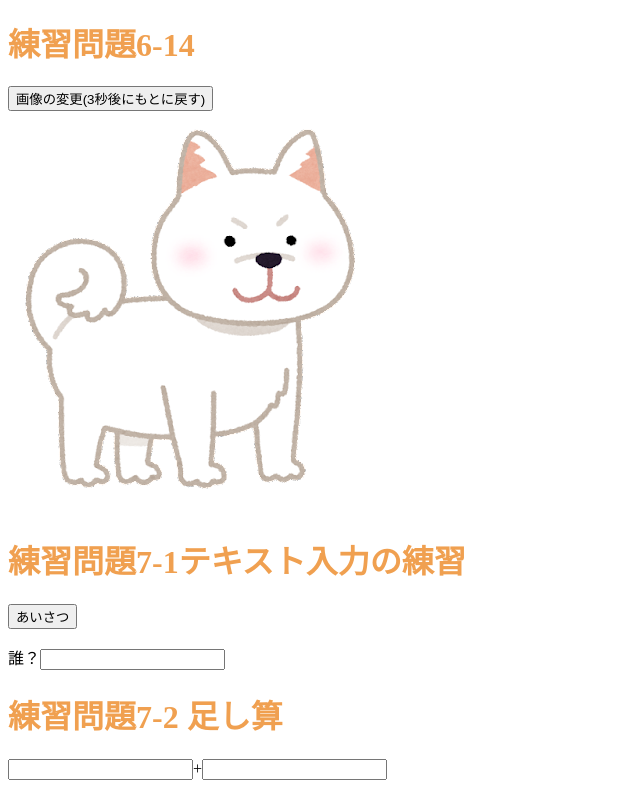
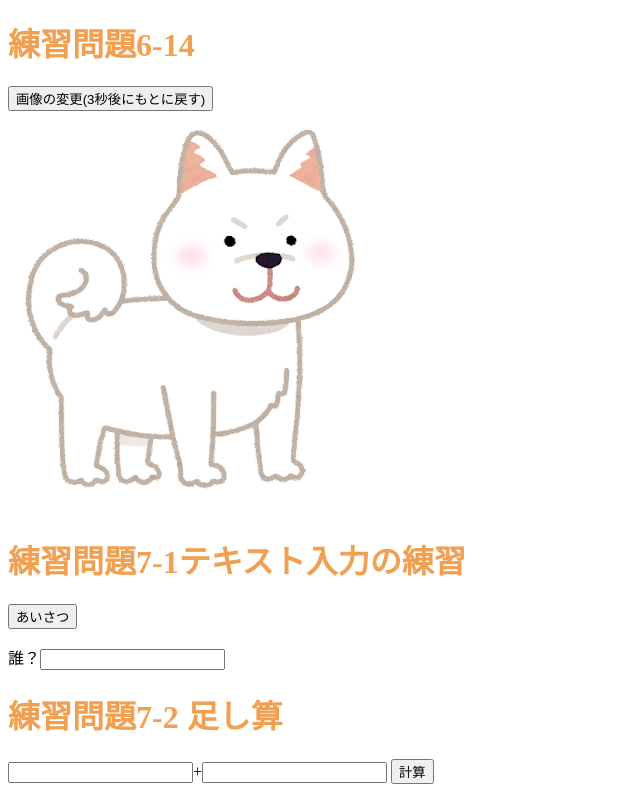
Before and after one commit to yuki014-yuki014/2023-2, a plain HTML site: page index.html in a window 1280 px wide. Shown: the part 2800-3600 px from the top of the page, without its empty margins (0-640 px from the left). Drawn offline with Linux system fonts and the light colour scheme.

Commit message:
Update index.html

```diff
--- a/index.html
+++ b/index.html
@@ -142,6 +142,7 @@
                    <h1>練習問題7-2 足し算</h1>
                     <p>
                           <input type="text" id="input1">+<input type="text" id="input2">
+                          <input type="button" value="計算" onclick="add();">
 
                    </p>
 
```
